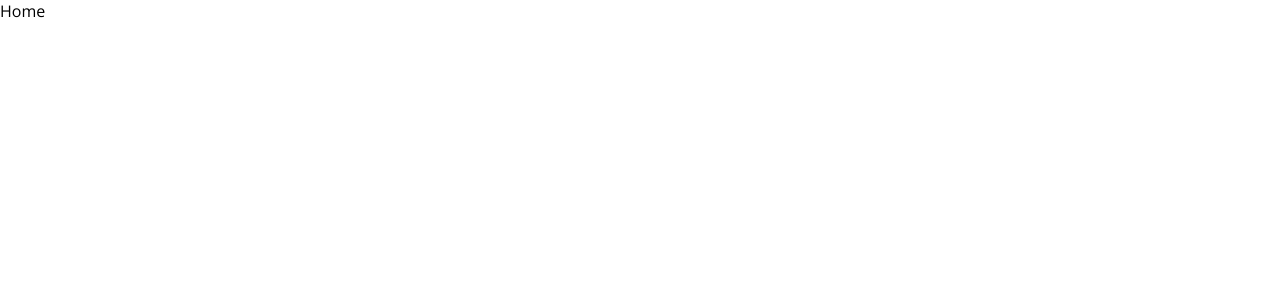
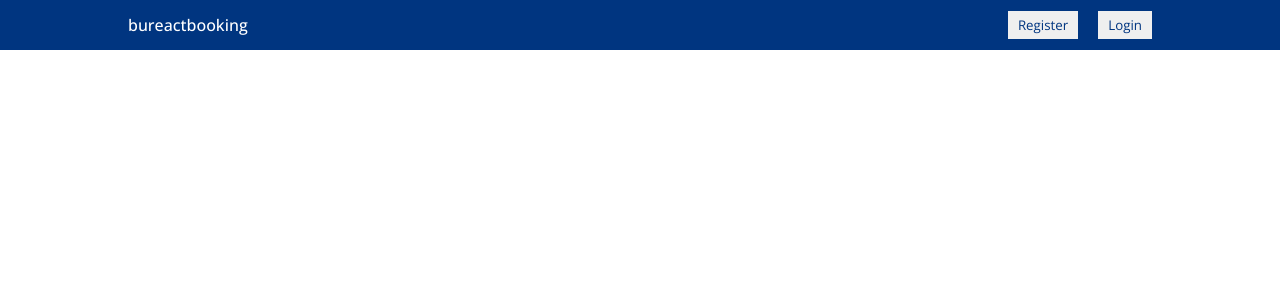
Before and after one commit to ozdemirburakk/booking-app, a React (Create React App) app in the folder client/: page / in a window 1280 px wide. Shown: the top 300 px of the page. Built offline with nearby package versions, Linux system fonts and the light colour scheme.

Commit message:
navbar-comp

```diff
--- /dev/null
+++ b/client/src/components/navbar/Navbar.jsx
@@ -0,0 +1,17 @@
+import "./navbar.css"
+
+const Navbar = () => {
+  return (
+    <div className="navbar">
+        <div className="navContainer">
+            <span className="logo">bureactbooking</span>
+            <div className="navItems">
+                <button className="navButton">Register</button>
+                <button className="navButton">Login</button>
+            </div>
+        </div>
+    </div>
+  )
+}
+
+export default Navbar
--- /dev/null
+++ b/client/src/components/navbar/navbar.css
@@ -0,0 +1,27 @@
+.navbar {
+    height: 50px;
+    background-color: #003580;
+    display: flex;
+    justify-content: center;
+}
+
+.navContainer{
+    width: 100%;
+    max-width: 1024px;
+    color: white;
+    display: flex;
+    align-items: center;
+    justify-content: space-between;
+}
+
+.logo{
+    font-weight: 500;
+}
+
+.navButton{
+    margin-left: 20px;
+    border: none;
+    padding: 5px 10px;
+    cursor: pointer;
+    color: #003580;
+}
--- a/client/src/pages/home/Home.jsx
+++ b/client/src/pages/home/Home.jsx
@@ -1,7 +1,8 @@
+import Navbar from "../../components/navbar/Navbar";
 import "./home.css";
 
 const Home = () => {
-  return <div>Home</div>;
+  return <div><Navbar /></div>;
 };
 
 export default Home;
```
